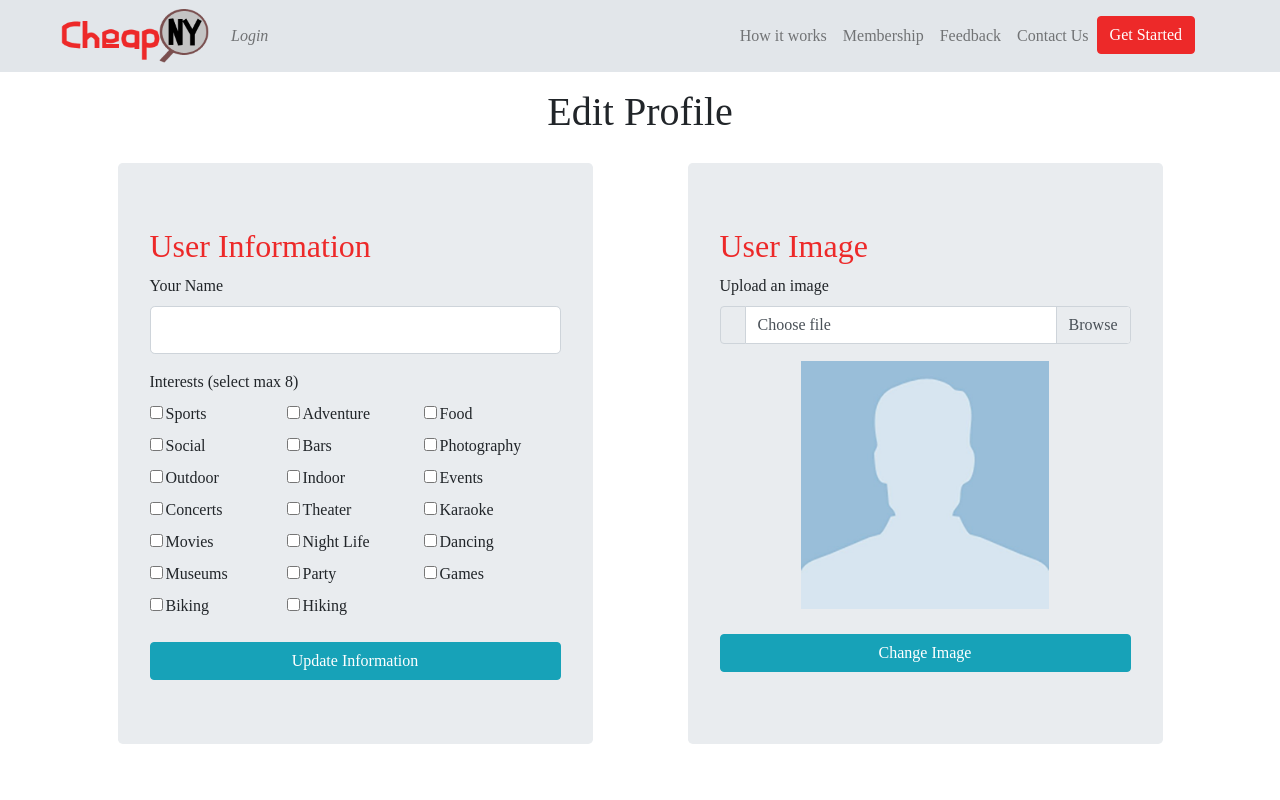
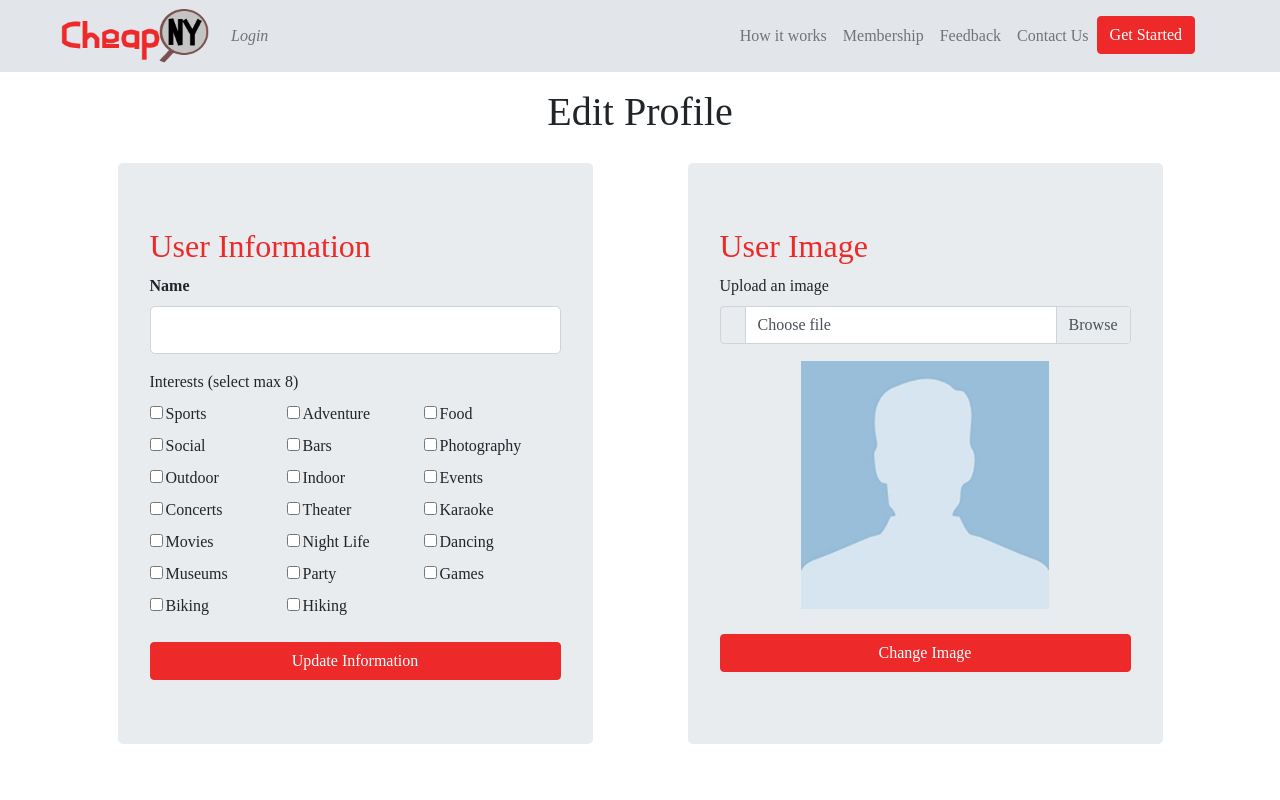
Before and after one commit to electrone901/cheap-nyc-frontend-final, a React (Create React App) app: page /profile/1/edit in a window 1280 px wide. Shown: the top 800 px of the page. Built offline with nearby package versions, Linux system fonts and the light colour scheme; no server answers; a web font is replaced by a local one.

Commit message:
change button color and refactor text field on edit profile page

```diff
--- a/src/App.js
+++ b/src/App.js
@@ -20,8 +20,8 @@ import Feedback from './component/how_it_works&credits/Feedback';
 import Contact from './component/how_it_works&credits/Contact';
 import Deal from './component/deals/Deal';
 import AddReview from './component/review/AddReview';
-import UserProfile from './component/user/UserProfile';
-import EditUserProfile from './component/user/EditUserProfile';
+import UserProfile from './component/profile/UserProfile';
+import EditUserProfile from './component/profile/EditUserProfile';
 
 import Register from './component/auth/Register';
 import Login from './component/auth/Login';
--- a/src/component/user/EditUserProfile.js
+++ b/src/component/profile/EditUserProfile.js
@@ -1,7 +1,7 @@
 import React, { Component } from 'react';
 import { connect } from 'react-redux';
-import classnames from 'classnames';
 
+import TextInput from '../common/TextInput';
 import CheckBox from './CheckBox';
 import { getUser } from '../../actions/authActions';
 import { changeUserImage, updateTitle} from '../../actions/userActions';
@@ -130,19 +130,14 @@ class EditUserProfile extends Component{
                 <div className="col-11 col-lg-5 jumbotron m-center">
                   <h2 className="color-p">User Information</h2>
                   <form onSubmit={this.onSubmit}>
-                    <div className="form-group">
-                        <label htmlFor="text">Your Name</label>
-                        <input
-                            type="text"
-                            className={classnames('form-control form-control-lg', {
-                                'is-invalid': err.name
-                            })}
-                            name="name"
-                            value={this.state.name}
-                            onChange={this.onChange}
-                        />
-                        {err.name && (<div className="invalid-feedback">{err.name}</div>)}
-                    </div>
+                    <TextInput
+                      label="Name"
+                      type="text"
+                      error={err.name}
+                      name="name"
+                      value={this.state.name}
+                      onChange={this.onChange} />
+                    {err.name && (<div className="invalid-feedback">{err.name}</div>)}
                     <CheckBox
                         title={"Interests (select max 8)"}
                         name={"interests"}
@@ -150,7 +145,7 @@ class EditUserProfile extends Component{
                         selectedOptions={this.state.newUser.skills}
                         handleChange={this.handleCheckBox}
                     />
-                    <input type="submit" className="btn btn-info btn-block" value="Update Information"/>
+                    <input type="submit" className="btn btn-primary btn-block" value="Update Information"/>
                   </form>
                 </div>
 
@@ -174,7 +169,7 @@ class EditUserProfile extends Component{
                     <div className="text-center">
                         <img src={this.state.imageFile ? this.state.imageFile : userImage} className="img-profile" alt="Preview User" />
                     </div>
-                    <input type="submit" className="btn btn-info btn-block mt-4" value="Change Image"/>
+                    <input type="submit" className="btn btn-primary btn-block mt-4" value="Change Image"/>
                   </form>
                 </div>
               </div>
```
Also changed, not shown: src/component/profile/CheckBox.js (renamed from src/component/user/CheckBox.js), src/component/profile/UserProfile.js (renamed from src/component/user/UserProfile.js).
